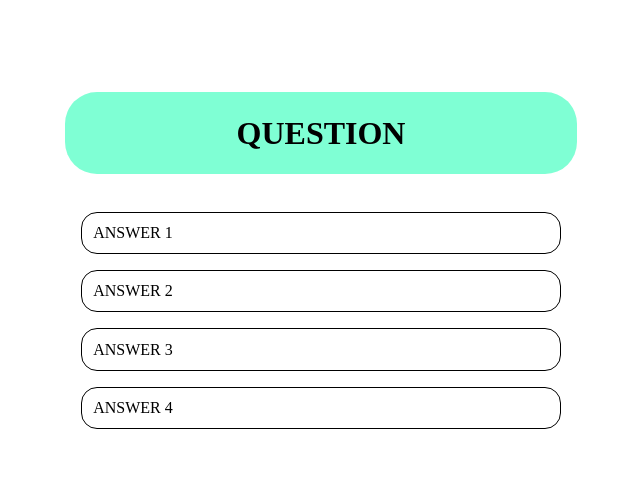
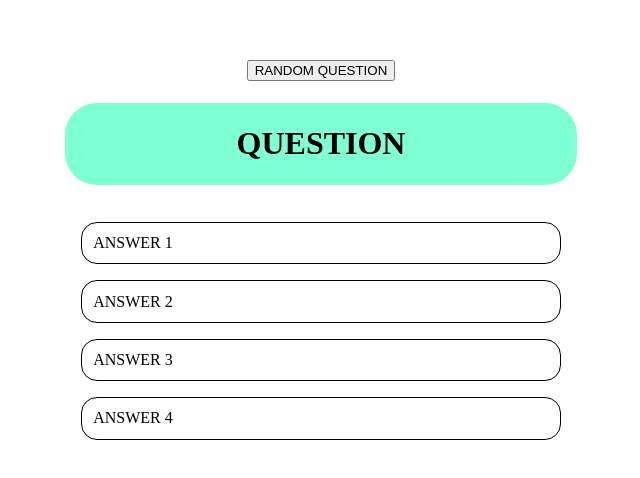
Before and after one commit to bartoszmaleta/workshopQuiz, a plain HTML site: page index.html in a window 1280 px wide. Shown: the part 150-628 px from the top of the page, without its empty margins (327-967 px from the left). Drawn offline with Linux system fonts and the light colour scheme.

Commit message:
Add button for random question

```diff
--- a/index.html
+++ b/index.html
@@ -9,6 +9,7 @@
 
 <body>
     <div class="container center-column ">
+        <button id="random">RANDOM QUESTION</button>
         <div id="quiz-content" class="center-column">
             <h1 id="question">QUESTION</h1>
             <div class="questions">
```
